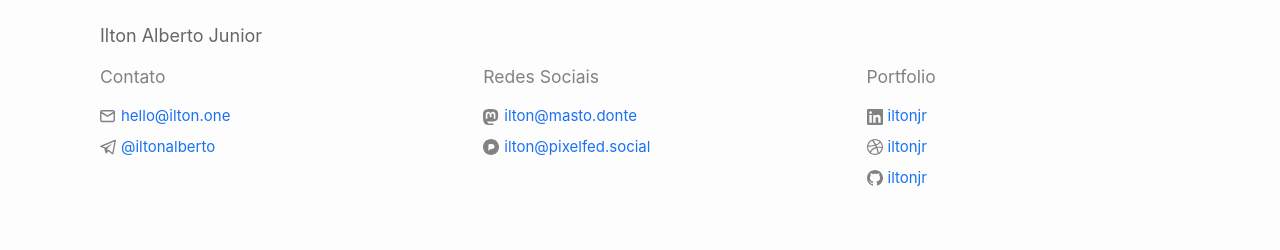
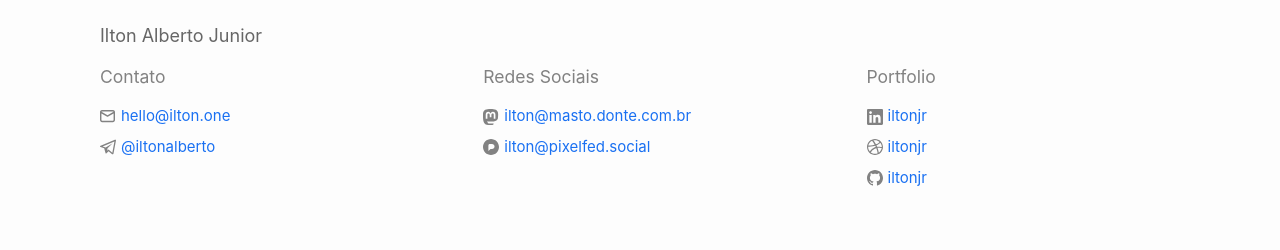
Before and after one commit to juliaisaway/eusoujulia.com.br, a Jekyll site: the page built from index.markdown, in a window 1280 px wide. Shown: the part 1029-1279 px from the top of the page. Built offline with Jekyll 4.4.1, drawn with Linux system fonts in a browser that asks for light colours.

Commit message:
Correção das redes sociais

```diff
--- a/_config.yml
+++ b/_config.yml
@@ -36,7 +36,7 @@ dribbble_username: iltonjr
 
 mastodon:
   - username: ilton
-    instance: masto.donte
+    instance: masto.donte.com.br
 
 pixelfed:
   - username: ilton
```
